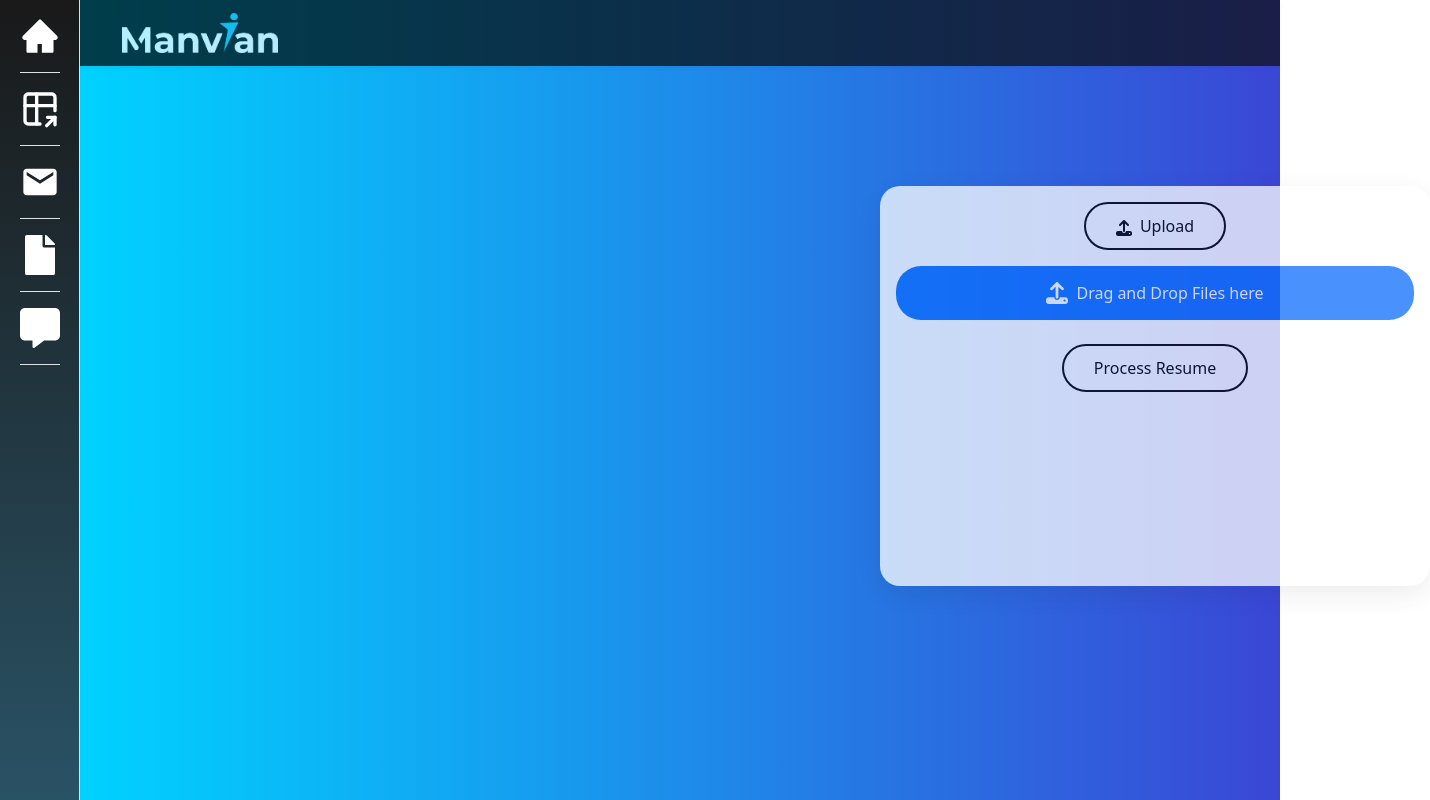
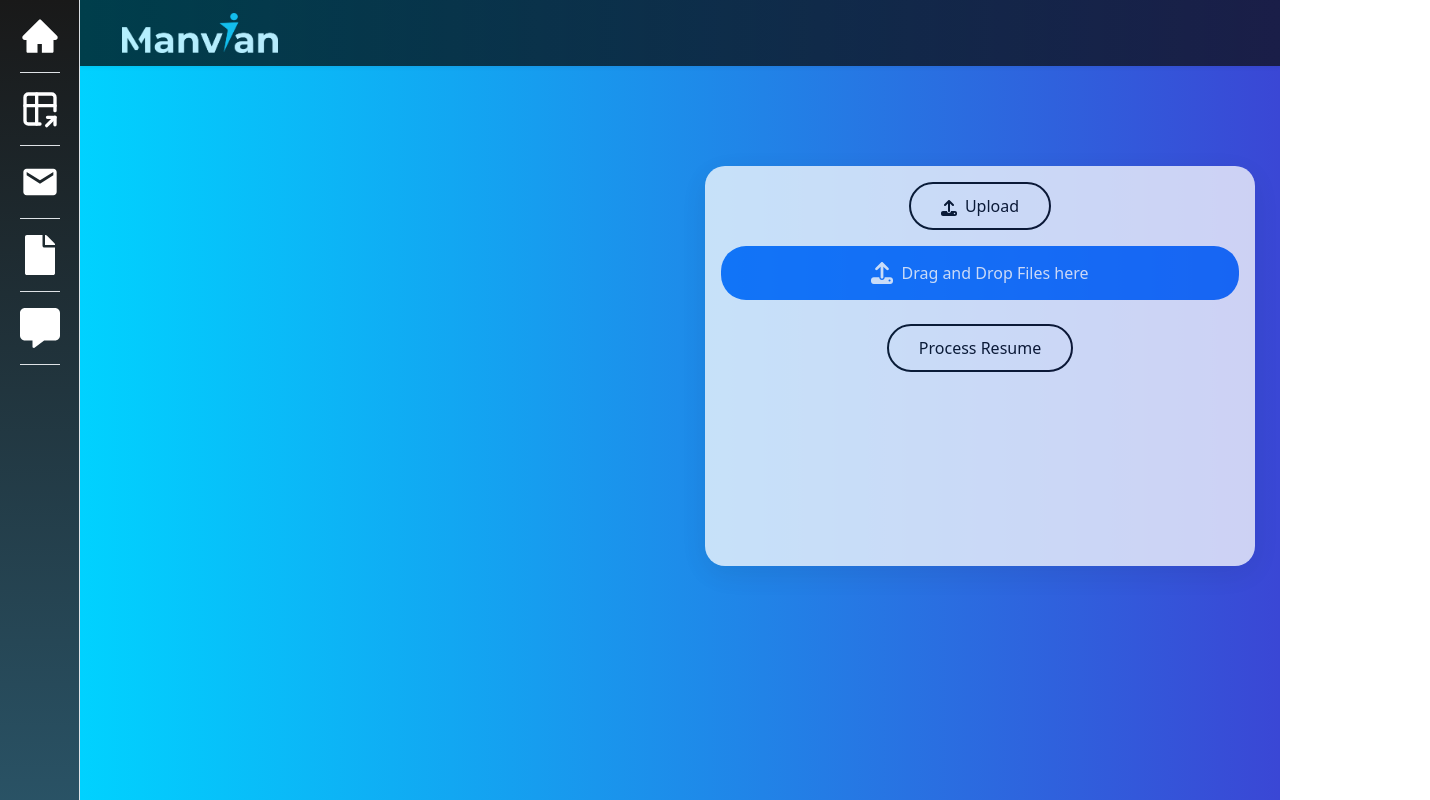
Before and after one commit to rejoyj/Resume-Filter, a React (Vite) app in the folder Resume-Filter/: page / in a window 1280 px wide. Shown: the whole page, 1430 px wide, since content can reach past the window. Built offline with nearby package versions, Linux system fonts and the light colour scheme.

Commit message:
Error corrected

```diff
--- a/Resume-Filter/src/components/Homepage.css
+++ b/Resume-Filter/src/components/Homepage.css
@@ -6,12 +6,16 @@
   box-shadow: 0 2px 8px rgba(0, 0, 0, 0.3);
   opacity: 0.7;
 }
-
+.home-row{
+  padding: 0;
+  margin: 0;
+}
 
 .home-container {
   background: linear-gradient(90deg, #00d2ff 0%, #3a47d5 100%);
   min-height: 100vh;
   padding: 0;
+
 }
 
 .brand-text {
@@ -26,10 +30,10 @@
   border-radius: 20px;
   box-shadow: 0 8px 30px rgba(0, 0, 0, 0.1);
   max-width: 550px;
-  margin: 120px 40px 40px 800px;
   padding: 10px;
   opacity: 0.75;
   height: 50vh;
+  margin-top: 100px;
 }
 
 
--- a/Resume-Filter/src/components/Homepage.jsx
+++ b/Resume-Filter/src/components/Homepage.jsx
@@ -1,6 +1,6 @@
 import React, { useRef, useState } from "react";
 import { Link } from "react-router-dom";
-import { Navbar, Container, Button } from "react-bootstrap";
+import { Navbar, Container, Button ,Row , Col } from "react-bootstrap";
 import logo from "../assets/1.-Manvian-Logo-06.png";
 import "./Homepage.css";
 import { FaUpload } from "react-icons/fa6";
@@ -34,8 +34,6 @@ const Homepage = () => {
 
   const handleDragOver = (e) => e.preventDefault();
 
-
-
   return (
     <>
       <Container fluid className="home-container p-0">
@@ -51,8 +49,12 @@ const Homepage = () => {
             </Navbar.Brand>
           </Container>
         </Navbar>
+        <Row className="home-row">
+          <Col>
 
-        <Container className="form-container text-center p-3">
+          </Col>
+          <Col>
+          <Container className="form-container text-center p-3">
           {/* Hidden file input */}
           <input
             type="file"
@@ -105,17 +107,15 @@ const Homepage = () => {
             </div>
           )}
 
-
           <div className="mb-3">
             <Link to="/Page">
-              <Button
-                className="process-btn mt-4"
-              >
-                Process Resume
-              </Button>
+              <Button className="process-btn mt-4">Process Resume</Button>
             </Link>
           </div>
         </Container>
+          </Col>
+        </Row>
+
       </Container>
     </>
   );
```
